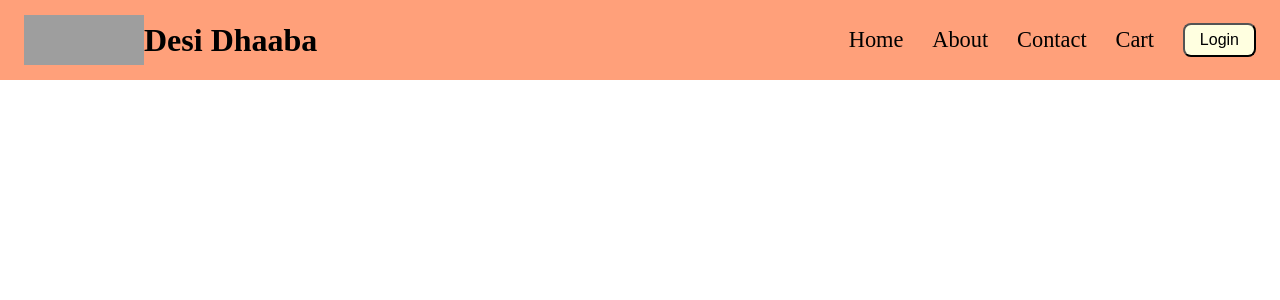
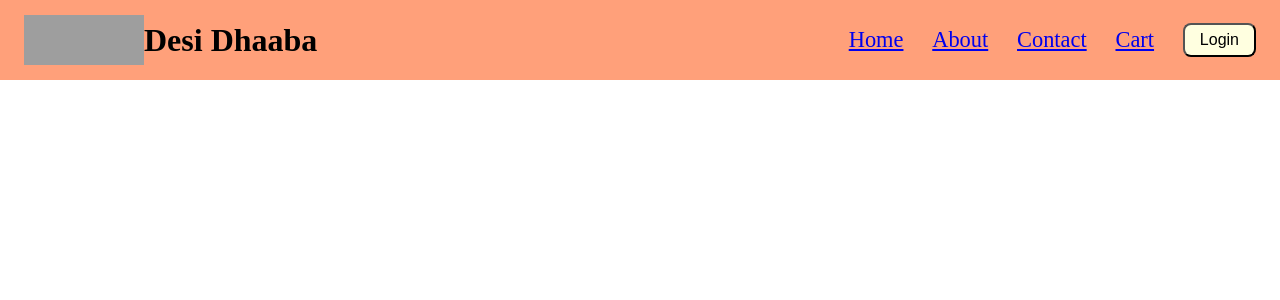
Before and after one commit to Manish-dev3490/Full-Stack-Web-Dev, a React (Vite) app in the folder FrontEnd/ReactJS/my-app/: page /Cart in a window 1280 px wide. Shown: the top 300 px of the page. Built offline with nearby package versions, Linux system fonts and the light colour scheme; grey boxes are pictures that could not be loaded.

Commit message:
created links in header component for route changng

```diff
--- a/FrontEnd/ReactJS/my-app/src/Components/Header.jsx
+++ b/FrontEnd/ReactJS/my-app/src/Components/Header.jsx
@@ -1,9 +1,10 @@
 import { useState } from "react";
 import { headerLogo } from "../utils/constData";
+import { Link } from "react-router";
 // This is the Header Component for our application
 
 const Header = () => {
- const [status,setStatus]=useState("Login");
+  const [status, setStatus] = useState("Login");
 
   return (
     <div className="header">
@@ -17,12 +18,12 @@ const Header = () => {
 
       <div className="navigation-bar">
         <ul>
-          <li>Home</li>
-          <li>About</li>
-          <li>Contact</li>
-          <li className="cart-area">Cart</li>
-          <button className="btn-login" onClick={()=>{
-            if(status==="Login")setStatus("Logout");
+          <li><Link to=''>Home</Link></li>
+          <li><Link to="/About">About</Link></li>
+          <li><Link to="/Contact">Contact</Link></li>
+          <li className="cart-area"><Link to="/Cart">Cart</Link></li>
+          <button className="btn-login" onClick={() => {
+            if (status === "Login") setStatus("Logout");
             else setStatus("Login");
 
           }}>{status}</button>
```
